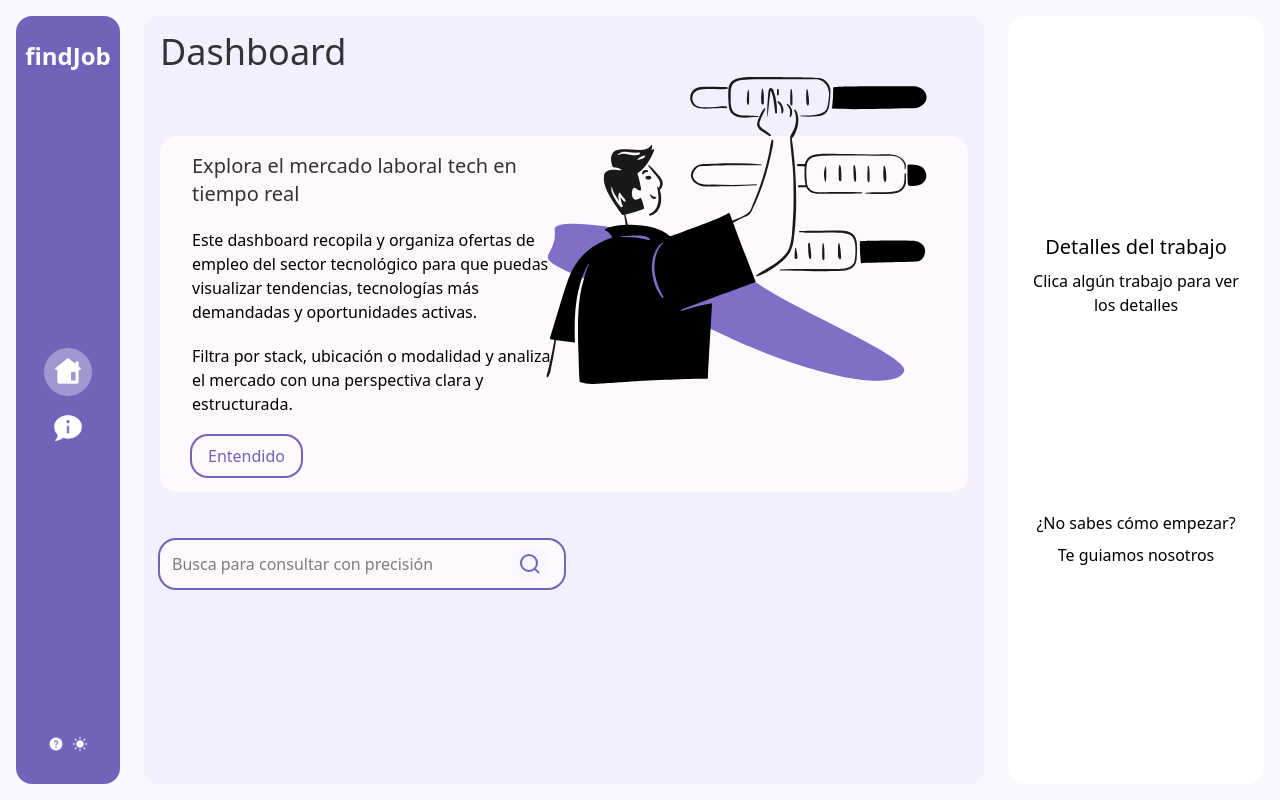
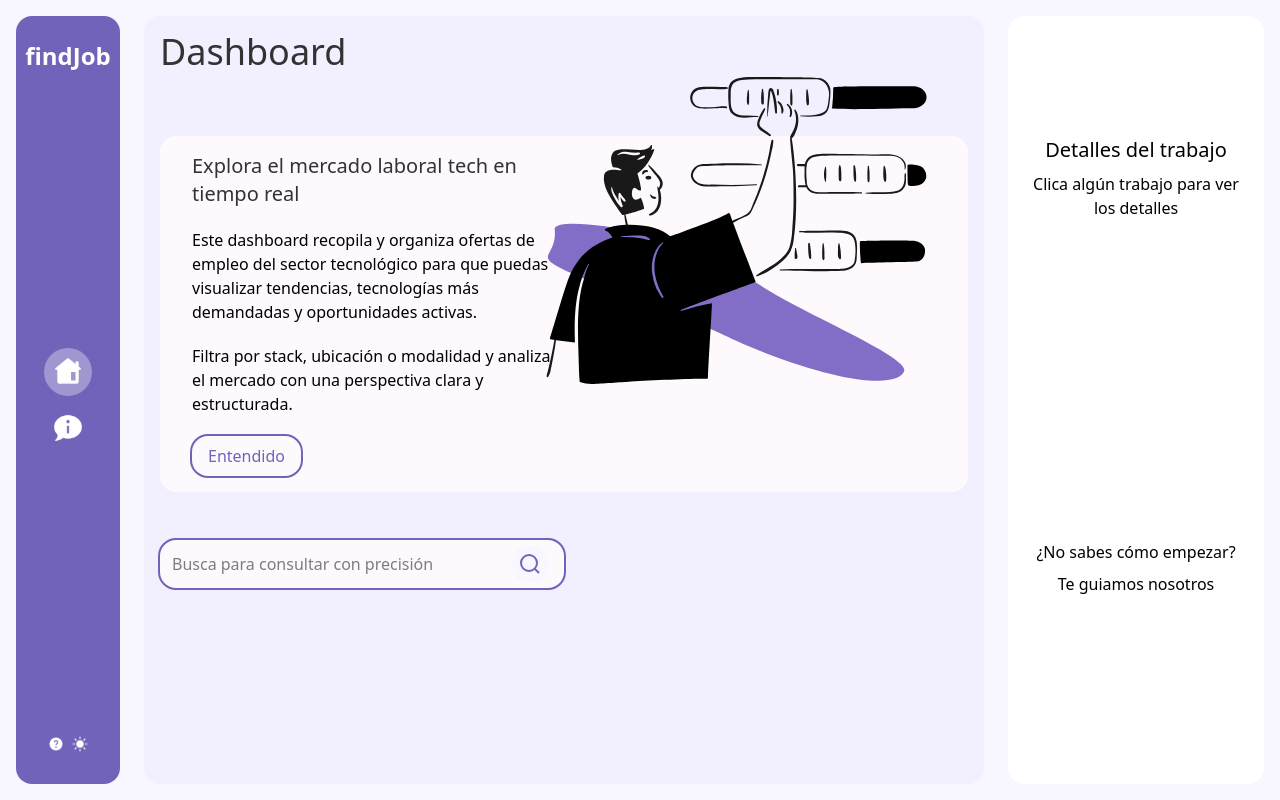
Before and after one commit to JaumeEsquerdo/dashboard-findJob, a Next.js app in the folder job-dashboard/: page / in a window 1280 px wide. Built offline with nearby package versions, Linux system fonts and the light colour scheme.

Commit message:
actualizar layout Detalles Trabajo
ajustar layout para que quede más integrado a la altura del grid del dashboard

```diff
--- a/job-dashboard/src/components/Sidebar.tsx
+++ b/job-dashboard/src/components/Sidebar.tsx
@@ -16,7 +16,7 @@ export const Sidebar = ({ sidebarOpen, setOpen }: sidebarProps) => {
             )}
             <aside
                 className={`
-        fixed top-0 right-0 h-full w-64 bg-white z-50 p-6 rounded-tl-2xl rounded-bl-2xl lg:rounded-2xl flex flex-col justify-evenly
+        fixed top-0 right-0 h-full w-64 bg-white z-50 p-6 rounded-tl-2xl rounded-bl-2xl lg:rounded-2xl flex flex-col justify-start items-center gap-80 pt-30
         transform transition-transform duration-300
         ${sidebarOpen ? 'translate-x-0' : 'translate-x-full'}
         lg:static lg:translate-x-0 lg:h-auto
```
